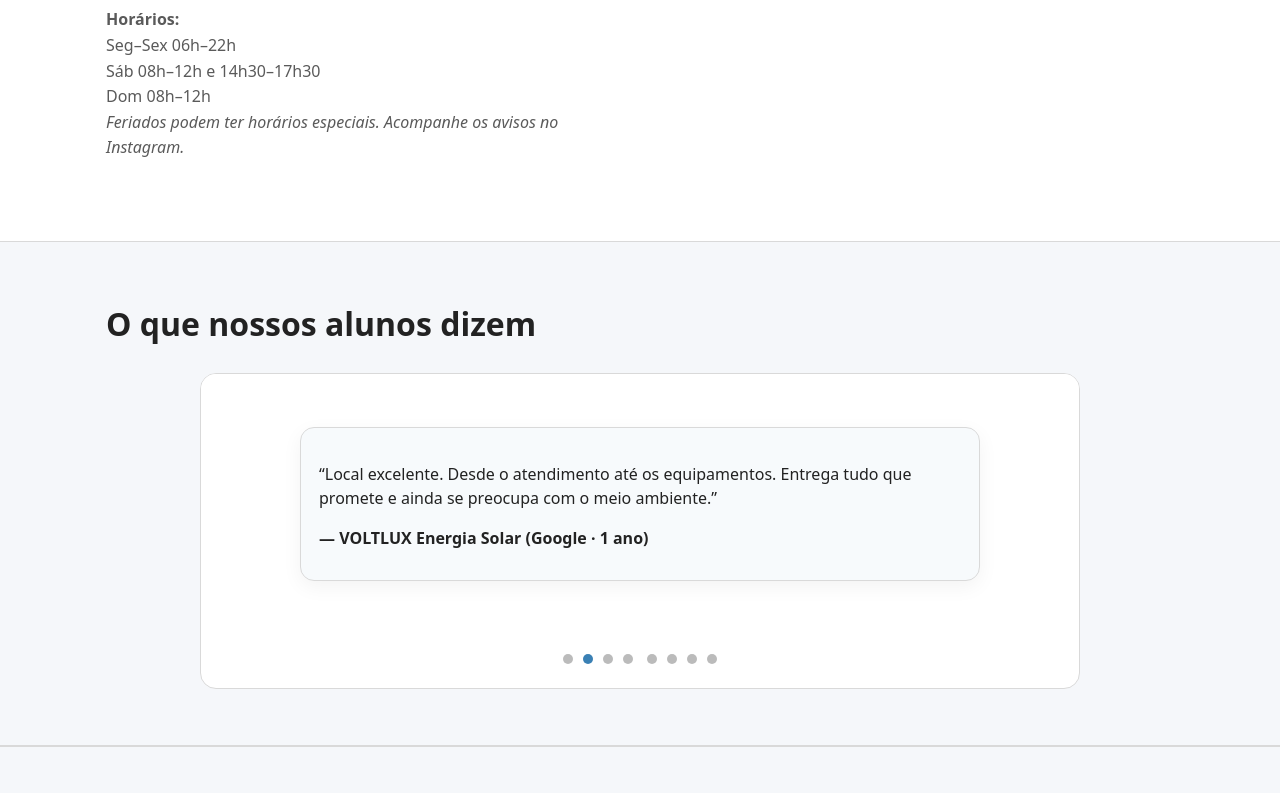
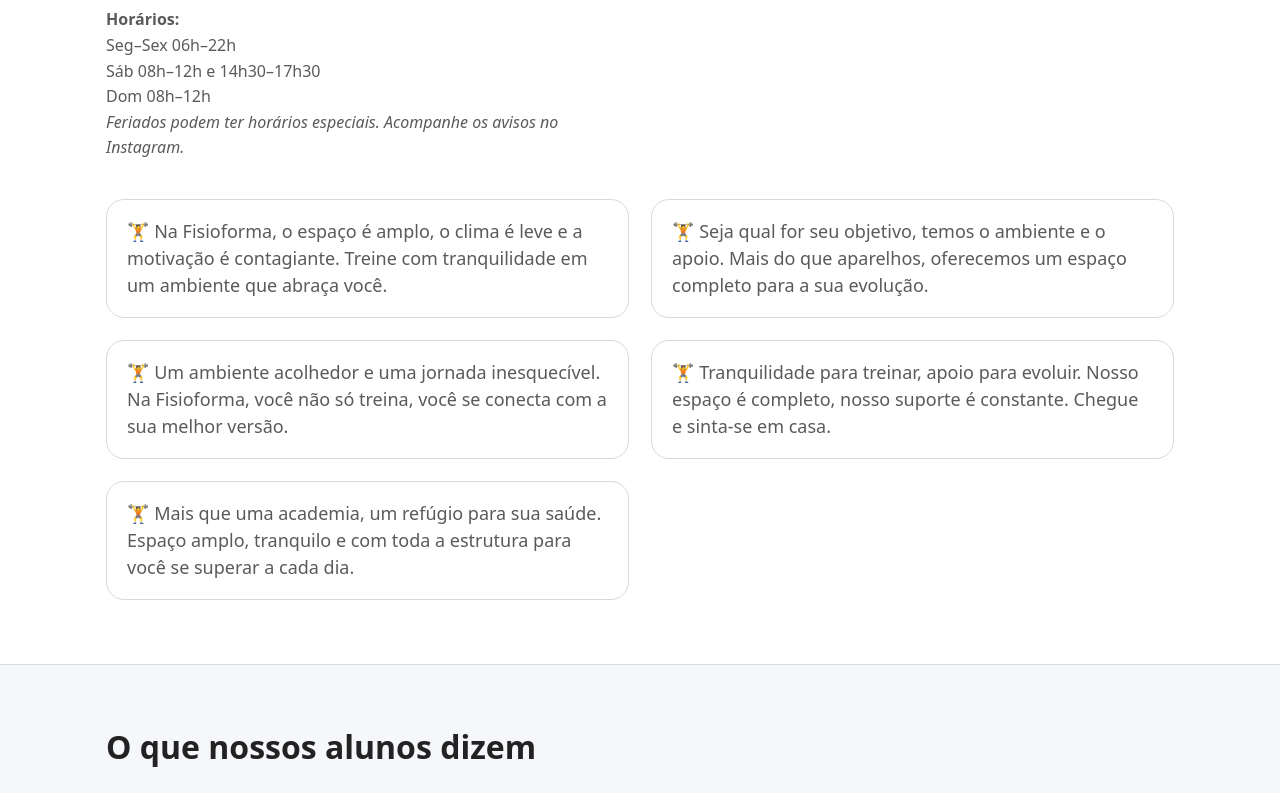
Before and after one commit to pythanx/fisioforma-site, a plain HTML site: page index.html in a window 1280 px wide. Shown: the part 426-1219 px from the top of the page. Drawn offline with Linux system fonts and the light colour scheme.

Commit message:
Update index.html

```diff
--- a/index.html
+++ b/index.html
@@ -233,6 +233,11 @@ footer .credit a:hover{opacity:1;text-decoration:underline}
         </p>
       </div>
       <div class="card"><div class="body muted">🏋️ Ambiente amplo e acolhedor, com musculação, cardio e apoio para você treinar com tranquilidade.</div></div>
+      <div class="card"><div class="body muted">🏋️ Na Fisioforma, o espaço é amplo, o clima é leve e a motivação é contagiante. Treine com tranquilidade em um ambiente que abraça você.</div></div>
+      <div class="card"><div class="body muted">🏋️ Seja qual for seu objetivo, temos o ambiente e o apoio. Mais do que aparelhos, oferecemos um espaço completo para a sua evolução.</div></div>
+      <div class="card"><div class="body muted">🏋️ Um ambiente acolhedor e uma jornada inesquecível. Na Fisioforma, você não só treina, você se conecta com a sua melhor versão.</div></div>
+      <div class="card"><div class="body muted">🏋️ Tranquilidade para treinar, apoio para evoluir. Nosso espaço é completo, nosso suporte é constante. Chegue e sinta-se em casa.</div></div>
+      <div class="card"><div class="body muted">🏋️ Mais que uma academia, um refúgio para sua saúde. Espaço amplo, tranquilo e com toda a estrutura para você se superar a cada dia.</div></div>
     </div>
   </section>
 
```
